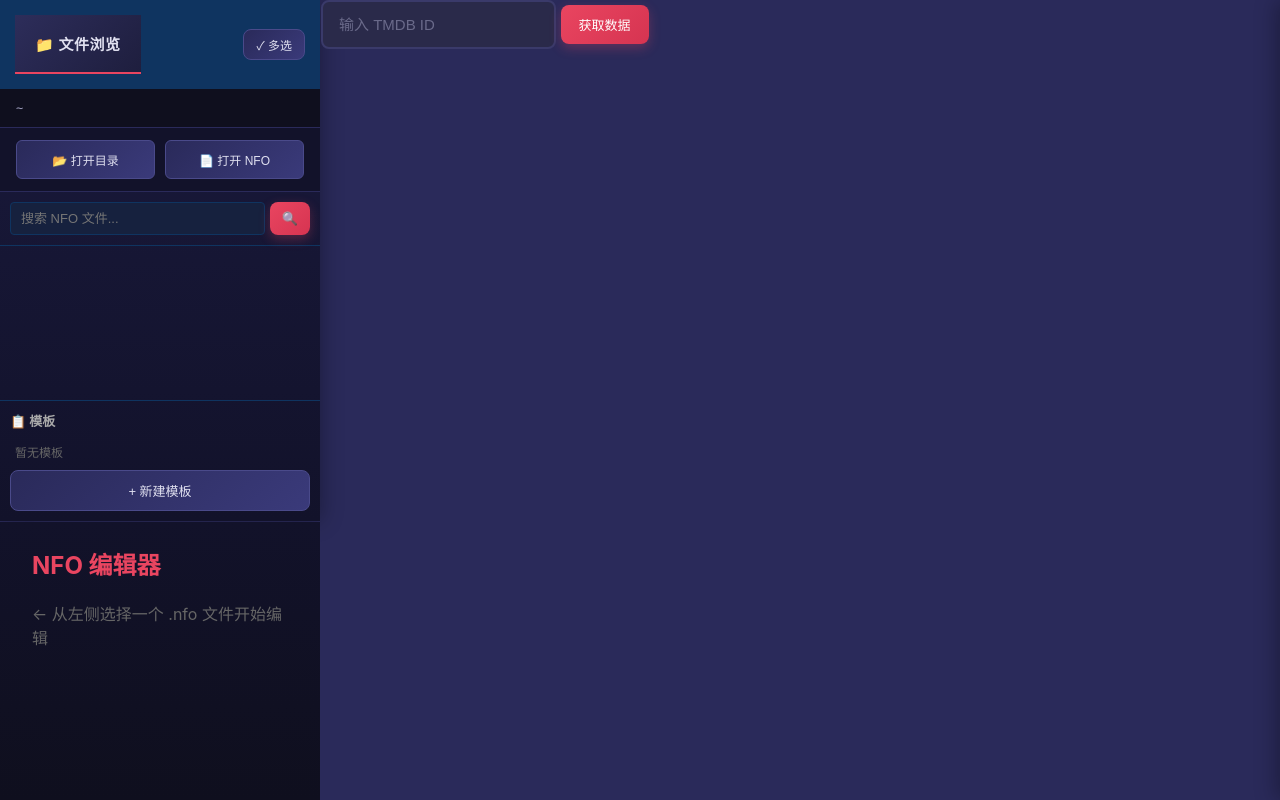
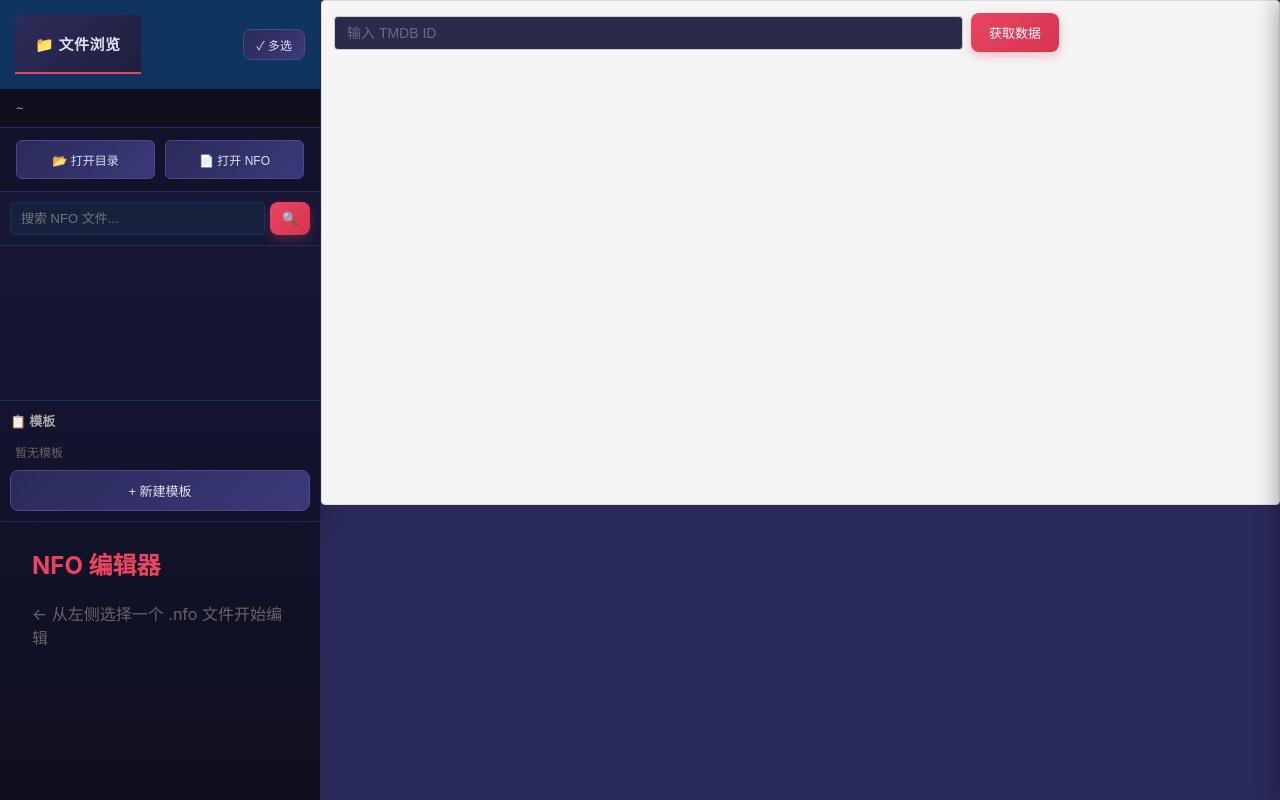
Before and after one commit to xc9973/nfo-xg, a FastAPI app: template web/templates/index.html in a window 1280 px wide. Run offline with FastAPI, Linux system fonts and the light colour scheme; the template is opened without the code that fills it, so the values that code supplies are empty.

Commit message:
style: add TMDB quick create area styles

```diff
--- a/web/static/style.css
+++ b/web/static/style.css
@@ -1801,3 +1801,87 @@
 .preview-plot::-webkit-scrollbar-thumb:hover {
     background: #4a4a8a;
 }
+
+/* TMDB 快速创建区域 */
+.tmdb-quick-create {
+    background: #f5f5f5;
+    border: 1px solid #ddd;
+    border-radius: 4px;
+    padding: 12px;
+    margin-bottom: 16px;
+}
+
+.tmdb-input-group {
+    display: flex;
+    align-items: center;
+    gap: 8px;
+    flex-wrap: wrap;
+}
+
+.tmdb-id-input {
+    flex: 1;
+    min-width: 150px;
+    padding: 8px 12px;
+    border: 1px solid #ccc;
+    border-radius: 4px;
+    font-size: 14px;
+}
+
+.tmdb-id-input:focus {
+    outline: none;
+    border-color: #007bff;
+    box-shadow: 0 0 0 2px rgba(0, 123, 255, 0.25);
+}
+
+.tmdb-status {
+    display: flex;
+    align-items: center;
+    font-size: 13px;
+    min-width: 200px;
+}
+
+.tmdb-status.loading {
+    color: #007bff;
+}
+
+.tmdb-status.success {
+    color: #28a745;
+}
+
+.tmdb-status.error {
+    color: #dc3545;
+}
+
+/* 加载动画 */
+.tmdb-status.loading::before {
+    content: "";
+    display: inline-block;
+    width: 14px;
+    height: 14px;
+    border: 2px solid #f3f3f3;
+    border-top: 2px solid #007bff;
+    border-radius: 50%;
+    animation: tmdb-spin 1s linear infinite;
+    margin-right: 6px;
+}
+
+@keyframes tmdb-spin {
+    0% { transform: rotate(0deg); }
+    100% { transform: rotate(360deg); }
+}
+
+/* 移动端响应式 */
+@media (max-width: 768px) {
+    .tmdb-input-group {
+        flex-direction: column;
+        align-items: stretch;
+    }
+
+    .tmdb-id-input {
+        min-width: unset;
+    }
+
+    .tmdb-status {
+        min-width: unset;
+    }
+}
```
